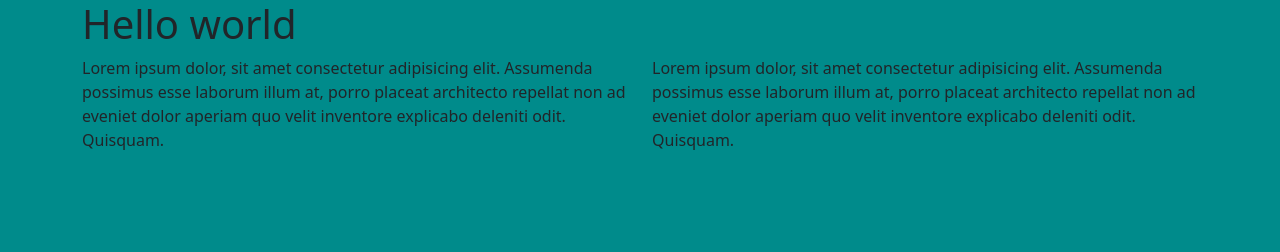
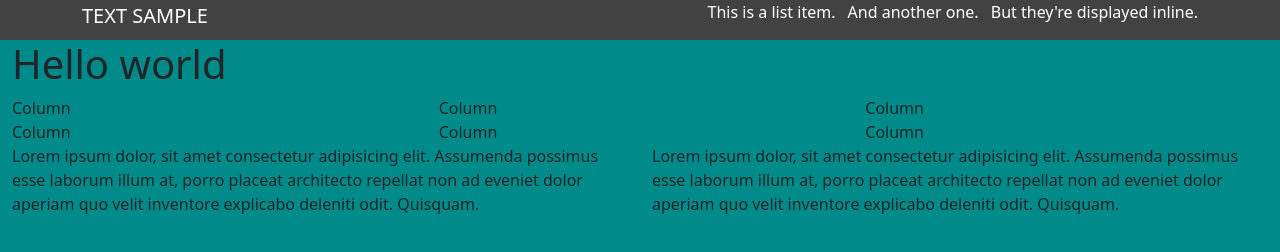
Before and after one commit to Leppo84/html-css-bootstrap-freelancer, a plain HTML site: page index.html in a window 1280 px wide. Drawn offline with nearby package versions, Linux system fonts and the light colour scheme.

Commit message:
header added

```diff
--- a/css/style.css
+++ b/css/style.css
@@ -2,3 +2,8 @@ body {
     /* debug */
     background-color: darkcyan;
 }
+
+header {
+    background-color: rgb(66, 66, 66);
+    color: white;
+}
--- a/index.html
+++ b/index.html
@@ -14,10 +14,37 @@
     <title>Document</title>
 </head>
 <body>
-    <main class="container">
+    <header>
+        <div class="container">
+            <div class="row justify-content-between align-items-center">
+                <div class="col-3">
+                    <h5>
+                        TEXT SAMPLE
+                    </h5>
+                </div>
+                <nav class="col-9">
+                    <ul class="list-inline text-end">
+                        <li class="list-inline-item">This is a list item.</li>
+                        <li class="list-inline-item">And another one.</li>
+                        <li class="list-inline-item">But they're displayed inline.</li>
+                        </ul>
+                </nav>
+            </div>
+        </div>
+    </header>
+    <main class="container-fluid">
         <h1>
             Hello world
         </h1>
+        <div class="row row-cols-1 row-cols-sm-2 row-cols-md-3">
+            <div class="col">Column</div>
+            <div class="col">Column</div>
+            <div class="col">Column</div>
+            <div class="col">Column</div>
+            <div class="col">Column</div>
+            <div class="col">Column</div>
+        </div>
+
         <section class="row">
             <div class="col-6">
                 <p>
```
